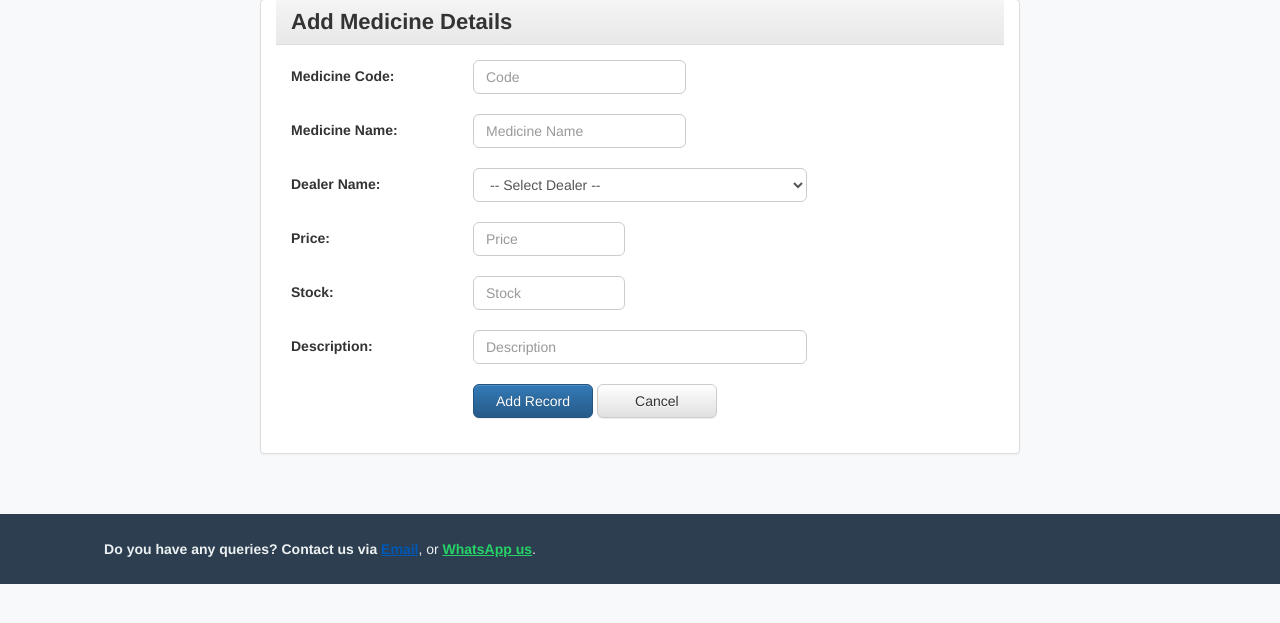
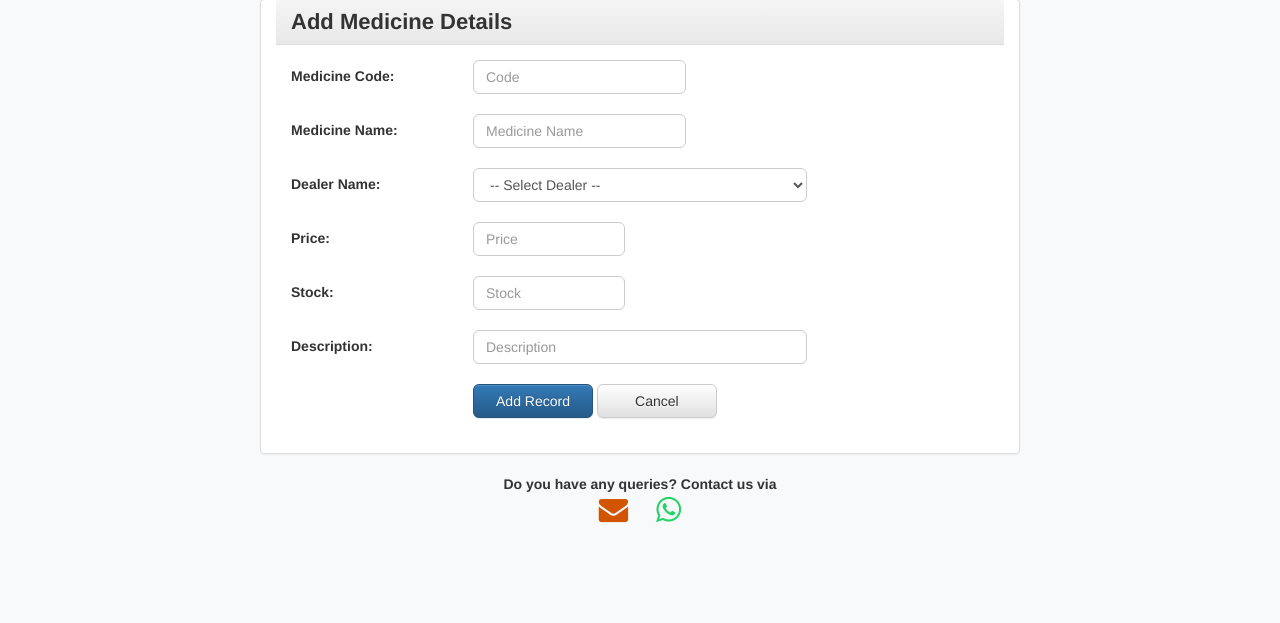
Before and after one commit to InfinityAbir/Maa-Medicine-Store, a Django app: page /pharma/medform/ in a window 1280 px wide. Shown: the part 71-694 px from the top of the page. Run offline with Django 3.2, Linux system fonts and the light colour scheme; data comes from the database, SQL or seed files in the repository; some libraries are stand-ins or nearby versions.

Commit message:
Update med.html

```diff
--- a/pharma/templates/pharma/med.html
+++ b/pharma/templates/pharma/med.html
@@ -12,6 +12,10 @@
       rel="stylesheet"
       href="{% static 'pharma/css/bootstrap-theme.min.css' %}"
     />
+     <link
+  rel="stylesheet"
+  href="https://cdnjs.cloudflare.com/ajax/libs/font-awesome/4.7.0/css/font-awesome.min.css"
+/>
 
     <!-- Custom inline style -->
     <style>
@@ -64,18 +68,18 @@
       .idlink a:hover {
         text-decoration: underline;
       }
-      footer {
-        background: #2c3e50;
-        color: #ecf0f1;
-        padding: 25px 15px;
-        margin-top: 40px;
+   /* Footer */
+      #contact a {
+        color: #1abc9c;
+        font-size: 22px;
+        margin: 0 12px;
+        display: inline-block;
+        transition: transform 0.3s, color 0.3s, text-shadow 0.3s;
       }
-      footer a {
-        color: #1abc9c;
-        transition: 0.3s;
-      }
-      footer a:hover {
+      #contact a:hover {
         color: #16a085;
+        transform: scale(1.4) rotate(10deg);
+        text-shadow: 1px 1px 5px rgba(0, 0, 0, 0.3);
         text-decoration: none;
       }
     </style>
@@ -323,16 +327,17 @@
       </div>
     </div>
 
-    <footer id="contact" class="container-fluid text-center">
-      <div class="row">
-        <div class="left-footer col-lg-6">
-          <span class="footer-text">
-            <strong>Do you have any queries? Contact us via </strong>
-            <a href="mailto:abirha3896@gmail.com" style="color: #0057b5; text-decoration: underline;"><strong>Email</strong></a>,
-            or
-            <a href="https://wa.me/8801701554707" target="_blank" style="color: #25D366; text-decoration: underline;"><strong>WhatsApp us</strong></a>.
-          </span>
-        </div>
+      <footer id="contact" class="bg-light py-3 text-center fixed-bottom">
+      <div class="container">
+        <span class="footer-text">
+          <strong>Do you have any queries? Contact us via </strong></br>
+          <a href="mailto:abirha3896@gmail.com" class="mx-2" title="Email">
+            <i class="fa fa-envelope fa-lg" style="color: #d35400"></i>
+          </a>
+          <a href="https://wa.me/8801701554707" target="_blank" class="mx-2" title="WhatsApp">
+           <i class="fa fa-whatsapp fa-lg" style="color: #25d366"></i>
+          </a>
+        </span>
       </div>
     </footer>
   </body>
```
